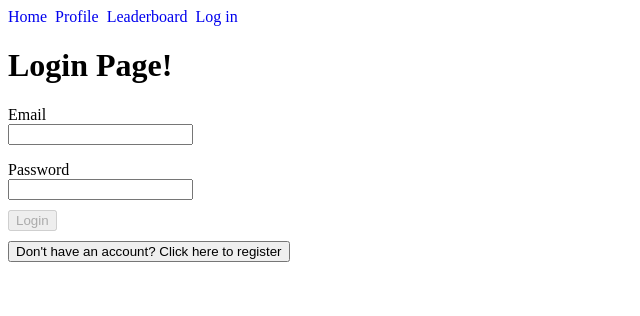
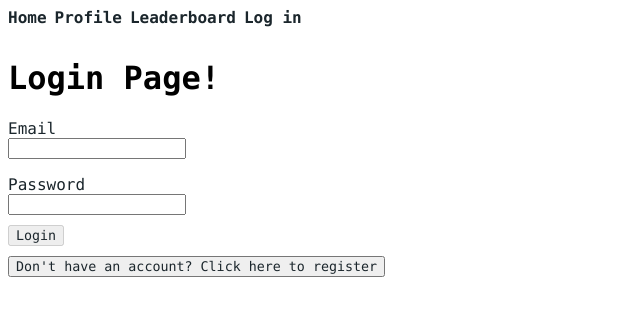
Before and after one commit to KevZ1209/HOTHX-Sportify, a React (Create React App) app in the folder client/: page /login in a window 1280 px wide. Shown: the top 316 px of the page, without its empty margins (0-640 px from the left). Built offline with nearby package versions, Linux system fonts and the light colour scheme.

Commit message:
Styling updates

```diff
--- a/client/src/App.css
+++ b/client/src/App.css
@@ -1,3 +1,24 @@
+:root {
+    --main-color: #1B262C;
+    --secondary-color: #0F4C75;
+    --third-color: #3282B8;
+    --fourth-color: #BBE1FA;
+  }
+
+* {
+    font-family: "Lucida Console", "Courier New", monospace;
+}
 .navButton {
   display: inline-block;
+  color: var(--main-color);
+  font-weight: bold;
+
 }
+
+.navButton:hover {
+    border-bottom: 2px solid var(--main-color);
+}
+
+.navBar {
+    height: 30px;
+}
--- a/client/src/App.js
+++ b/client/src/App.js
@@ -9,6 +9,7 @@ import './App.css';
 function App() {
 	return (
     <BrowserRouter>
+      <div className="navBar">
         <NavLink
           to="/"
           style={{ textDecoration: "none", marginRight: "0.5rem" }}
@@ -37,6 +38,7 @@ function App() {
         >
           <div>Log in</div>
         </NavLink>
+      </div>
       <Routes>
         <Route exact path="/" element={<HomePage/>} />
         <Route path="/profile" element={<ProfilePage/>} />
--- a/client/src/Login.css
+++ b/client/src/Login.css
@@ -1,5 +1,6 @@
 .loginElement {
   margin-bottom: 0px;
+  color: var(--main-color)
 }
 
 .loginBox {
--- a/client/src/Login.js
+++ b/client/src/Login.js
@@ -59,6 +59,7 @@ function LoginPage() {
                 id="password"
                 name="password"
                 onChange={e => setPassword(e.target.value)}
+                className="loginElement"
             />
         </div>
         {isRegistering && (
@@ -69,16 +70,17 @@ function LoginPage() {
                     id="username"
                     name="username"
                     onChange={e => setUsername(e.target.value)}
+                    className="loginElement"
                 />
             </div>)}
         <div className="loginBox">
             {isRegistering ?
-                <button onClick={register} disabled={email === "" || password === "" || username === ""}>Register</button> :
-                <button onClick={login} disabled={email === "" || password === ""}>Login</button>
+                <button onClick={register} disabled={email === "" || password === "" || username === ""} className="loginElement">Register</button> :
+                <button onClick={login} disabled={email === "" || password === ""} className="loginElement">Login</button>
             }
         </div>
         <div>
-            <button onClick={e => setIsRegistering(!isRegistering)}>{isRegistering ? "Already have an account? Click here to login" : "Don't have an account? Click here to register"}</button>
+            <button onClick={e => setIsRegistering(!isRegistering)} className="loginElement">{isRegistering ? "Already have an account? Click here to login" : "Don't have an account? Click here to register"}</button>
         </div>
     </div>
     );
```
Lines whose indentation alone changed are shown as unchanged.
